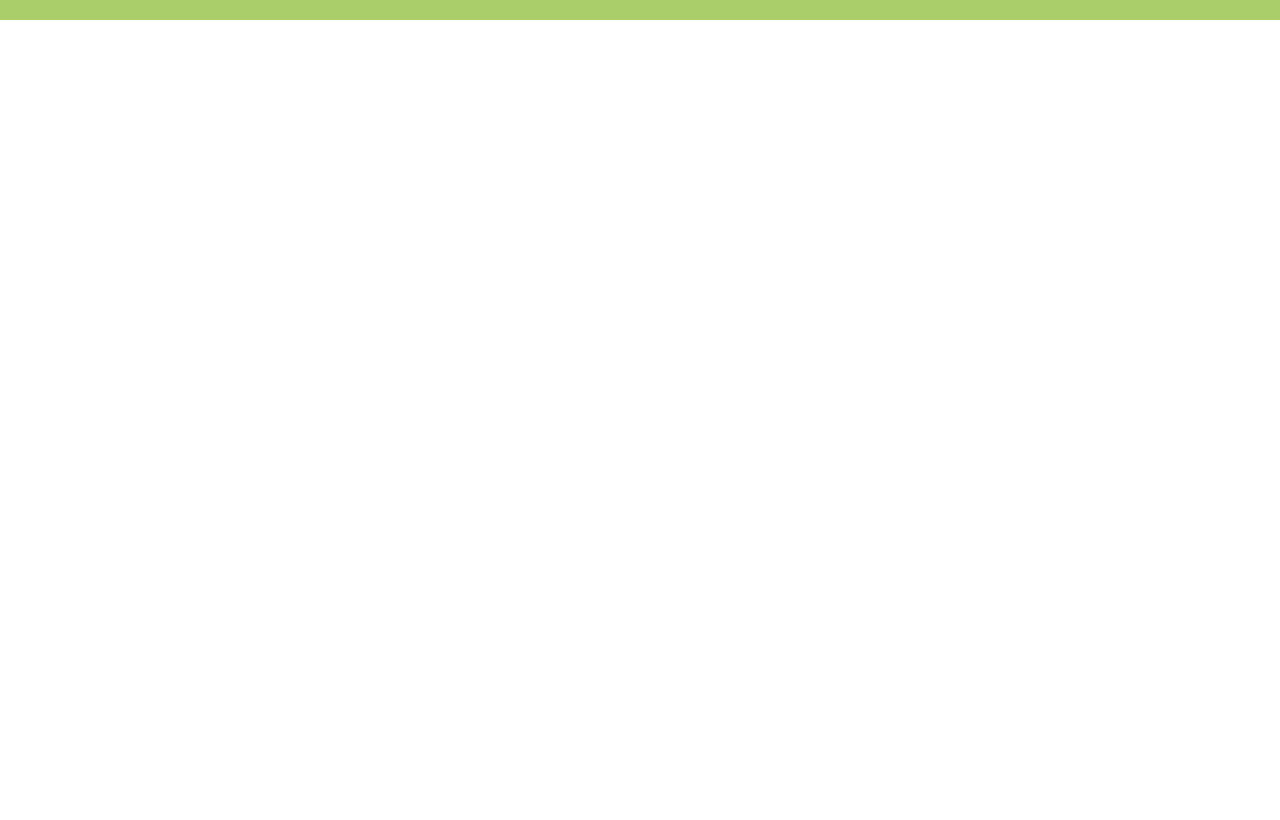
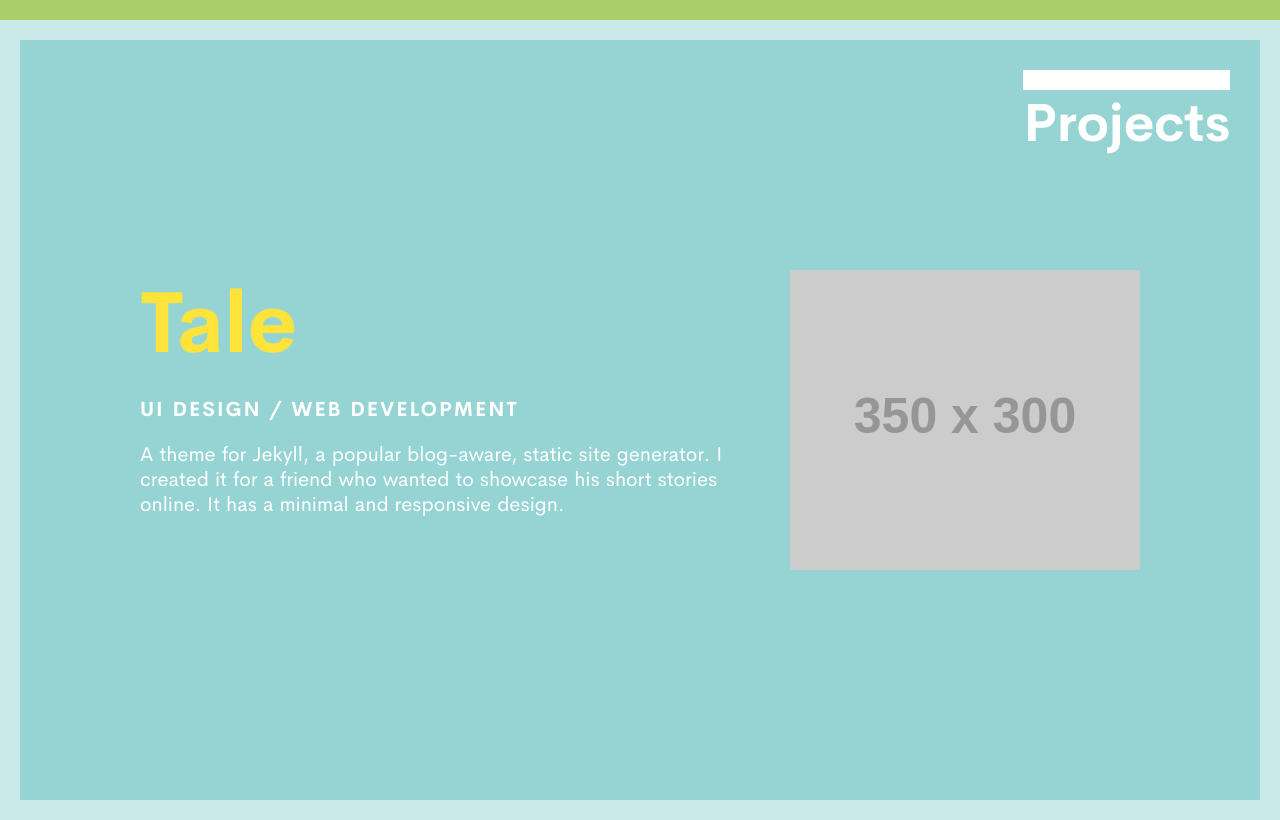
Before and after one commit to chesterhow/portfolio, a website built with Parcel: page index.html in a window 1280 px wide. Shown: the part 746-1566 px from the top of the page. Before the commit the page ends 800 px from the top, so only its background shows below. Built offline with nearby package versions, Linux system fonts and the light colour scheme; placeholder pictures from the web are drawn by us.

Commit message:
Create Projects section

```diff
--- a/index.html
+++ b/index.html
@@ -14,6 +14,20 @@
         <h2 class="intro--subheading">I'm Chester by the way.</h2>
       </div>
     </div>
+
+    <div class="projects">
+      <div class="projects--border"></div>
+      <h2 class="projects--heading">Projects</h2>
+
+      <div class="projects--project">
+        <div class="projects--details">
+          <h1 class="projects--title">Tale</h1>
+          <p class="projects--category">UI DESIGN / WEB DEVELOPMENT</p>
+          <p class="projects--description">A theme for Jekyll, a popular blog-aware, static site generator. I created it for a friend who wanted to showcase his short stories online. It has a minimal and responsive design.</p>
+        </div>
+        <img src="http://via.placeholder.com/350x300" alt="">
+      </div>
+    </div>
     <script src="index.js"></script>
   </body>
 </html>
--- a/stylesheets/_base.scss
+++ b/stylesheets/_base.scss
@@ -3,8 +3,10 @@
 }
 
 html {
-  font-family: 'Cerebri Sans';
+  font-family: 'Cerebri Sans', sans-serif;
   font-size: 20px;
+  -webkit-font-smoothing: antialiased;
+  -moz-osx-font-smoothing: grayscale;
 }
 
 body {
--- a/stylesheets/_fonts.scss
+++ b/stylesheets/_fonts.scss
@@ -16,6 +16,6 @@
        url('../assets/fonts/cerebri-sans-bold.woff2') format('woff2'),
 	     url('../assets/fonts/cerebri-sans-bold.woff') format('woff'),
 	     url('../assets/fonts/cerebri-sans-bold.ttf') format('truetype');
-	font-weight: 700;
+	font-weight: bold;
 	font-style: normal;
 }
--- /dev/null
+++ b/stylesheets/_projects.scss
@@ -0,0 +1,51 @@
+.projects {
+  background: $summer-base;
+  color: $summer-secondary;
+  position: relative;
+  height: 100%;
+
+  &--border {
+    position: absolute;
+    height: 100vh;
+    width: 100%;
+    border: solid rgba(255,255,255,0.5) 20px;
+  }
+
+  &--heading {
+    display: inline-block;
+    position: absolute;
+    top: 50px;
+    right: 50px;
+    margin: 0;
+    border-top: solid 20px;
+  }
+
+  &--project {
+    @extend %content-width;
+    height: 100%;
+    display: grid;
+    grid-template:
+      "top top" minmax(2rem, 1fr)
+      "details image" auto
+      "bottom bottom" minmax(2rem, 1fr);
+  }
+
+  &--details {
+    grid-area: details;
+    margin-right: 50px;
+  }
+
+  &--title {
+    color: $summer-primary;
+    margin: 0;
+  }
+
+  &--category {
+    font-weight: bold;
+    letter-spacing: 0.1em;
+  }
+
+  img {
+    grid-area: image;
+  }
+}
--- a/stylesheets/styles.scss
+++ b/stylesheets/styles.scss
@@ -1,4 +1,6 @@
-@import 'fonts';
-@import 'variables';
-@import 'base';
-@import 'intro';
+@import
+'fonts',
+'variables',
+'base',
+'intro',
+'projects';
```
